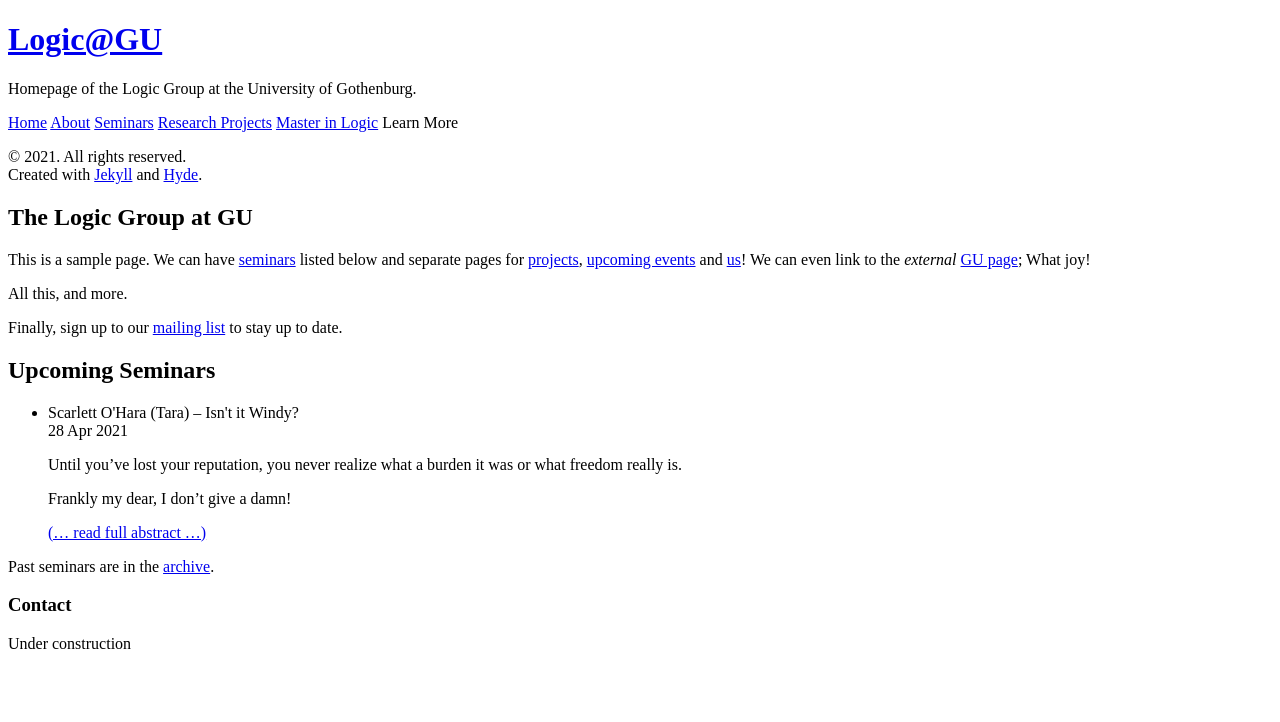
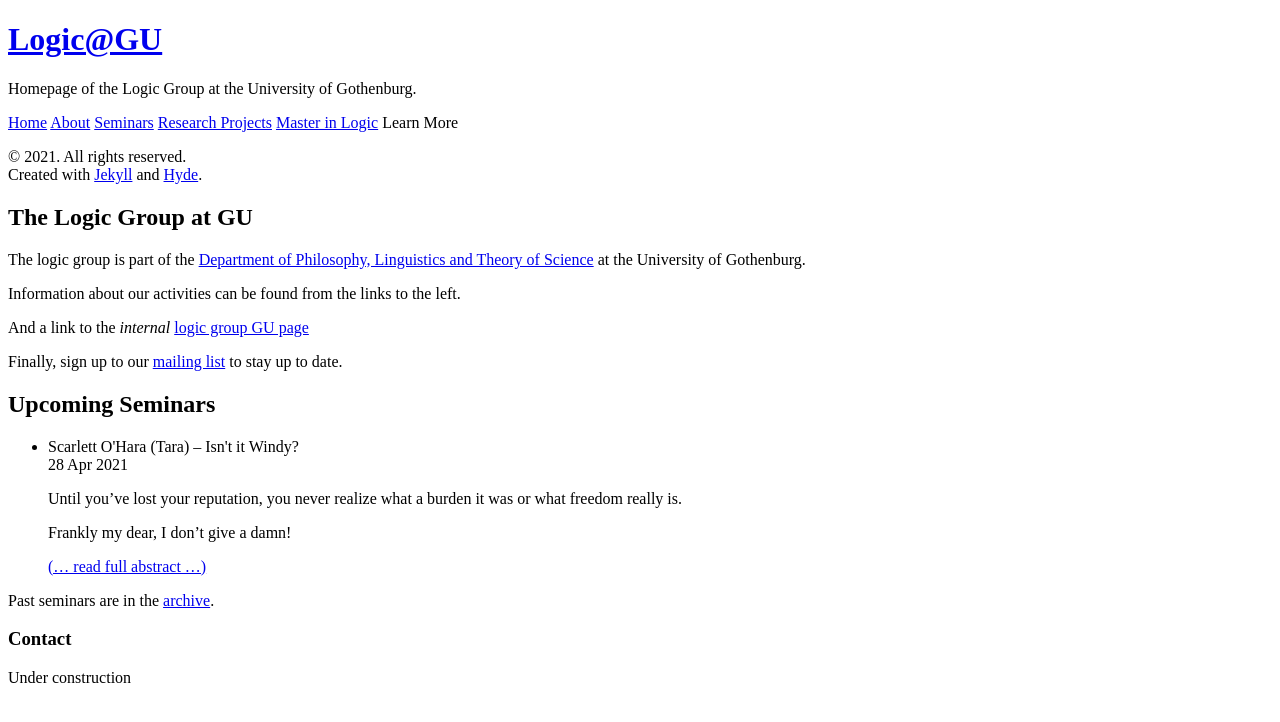
Before and after one commit to greleigh/Logic-GU, a Jekyll site: the page built from index.html, in a window 1280 px wide. Shown: the top 722 px of the page. Built offline with Jekyll 4.4.1, drawn with Linux system fonts in a browser that asks for light colours.

Commit message:
Update index.html

```diff
--- a/index.html
+++ b/index.html
@@ -4,13 +4,12 @@ title: Home
 ---
 <h2>The Logic Group at GU</h2>
 
-<p>This is a sample page. We can have <a href="#seminars">seminars</a> listed below and separate pages for
-  <a href="{% link projects.md %}">projects</a>,
-  <a href="{% link events.md %}">upcoming events</a> and
-  <a href="{% link about.md %}">us</a>!
-  We can even link to the <em>external</em> <a href="https://www.gu.se/en/flov/our-research/research-areas/research-in-logic-and-mathematical-methodology">GU page</a>; What joy!</p>
+<p>The logic group is part of the <a href="https://www.gu.se/flov">Department of Philosophy, Linguistics and Theory of Science</a> at the University of Gothenburg.</p>
 
-<p>All this, and more.</p>
+<p>Information about our activities can be found from the links to the left.</p>
+
+<p>And a link to the <em>internal</em> <a href="https://www.gu.se/en/flov/our-research/research-areas/research-in-logic-and-mathematical-methodology">logic group GU page</a></p>
+
 
 <p>Finally, sign up to our <a href="https://listserv.gu.se/sympa/subscribe/logic">mailing list</a> to stay up to date.</p>
 
```
